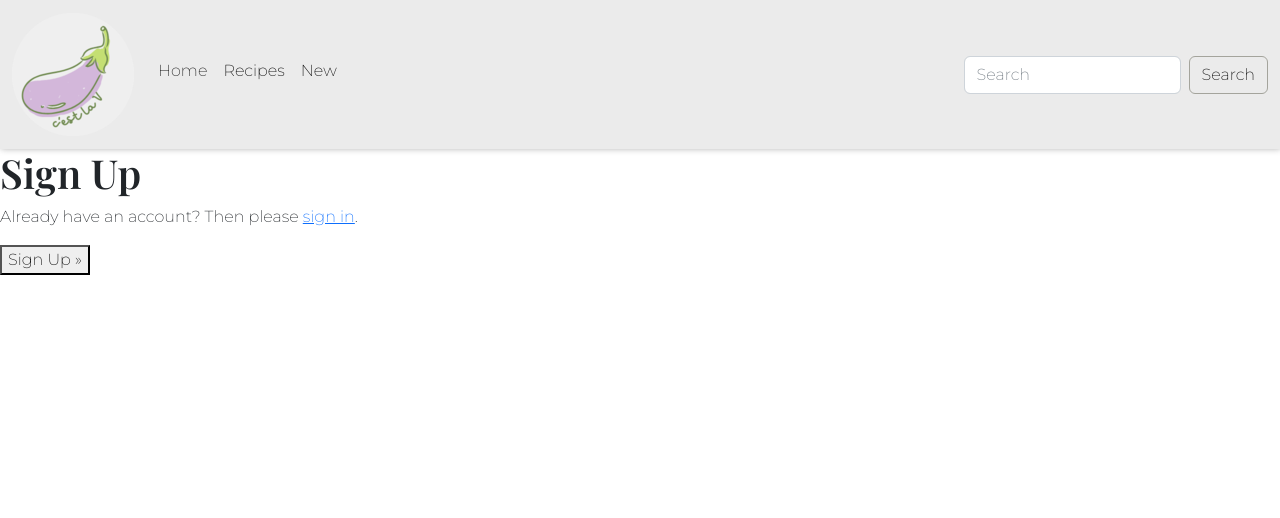
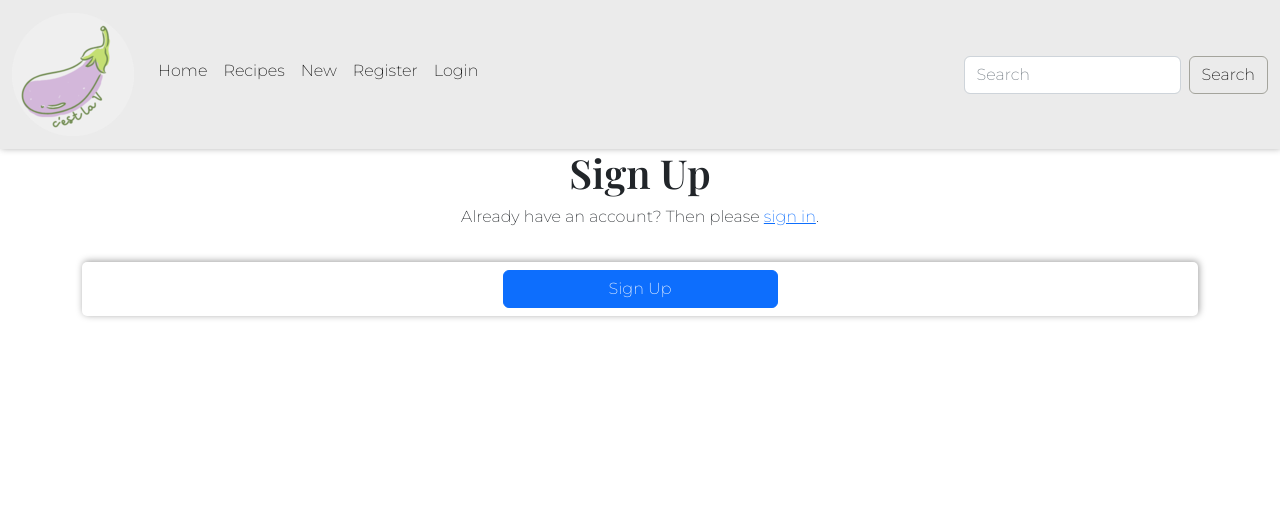
Before and after one commit to Ila-bura/C-est-la-V, a Django app: template templates/account/signup.html in a window 1280 px wide. Shown: the top 518 px of the page. Run offline with Django 3.2, Linux system fonts and the light colour scheme; the template is opened without the code that fills it, so the values that code supplies are empty; some libraries are stand-ins or nearby versions.

Commit message:
Add register and login authentication forms

```diff
--- a/static/css/base.css
+++ b/static/css/base.css
@@ -85,3 +85,17 @@ footer {
     height: 2rem;
     margin: 1rem;
 }
+
+.active {
+    border-bottom: 2px solid var(--blue);
+    font-weight: 500;
+}
+
+/* Form */
+
+.form {
+    width: 100%;
+    margin: 3% auto;
+    box-shadow: var(--smal-box-shadow);
+    border-radius: 5px;
+}
--- a/templates/account/signup.html
+++ b/templates/account/signup.html
@@ -1,21 +1,28 @@
-{% extends "account/base.html" %}
+{% extends "account/base.html" %} {% load i18n %} {% block title %}{% trans
+"Signup" %}{% endblock %} {% block content %}
+<div class="container text-center">
+  <h1>{% trans "Sign Up" %}</h1>
 
-{% load i18n %}
+  <p>
+    {% blocktrans %}Already have an account? Then please
+    <a href="{{ login_url }}">sign in</a>.{% endblocktrans %}
+  </p>
 
-{% block head_title %}{% trans "Signup" %}{% endblock head_title %}
-
-{% block content %}
-<h1>{% trans "Sign Up" %}</h1>
-
-<p>{% blocktrans %}Already have an account? Then please <a href="{{ login_url }}">sign in</a>.{% endblocktrans %}</p>
-
-<form class="signup" id="signup_form" method="post" action="{% url 'account_signup' %}">
-  {% csrf_token %}
-  {{ form.as_p }}
-  {% if redirect_field_value %}
-  <input type="hidden" name="{{ redirect_field_name }}" value="{{ redirect_field_value }}" />
-  {% endif %}
-  <button type="submit">{% trans "Sign Up" %} &raquo;</button>
-</form>
+  <form
+    class="form p-2"
+    id="signup_form"
+    method="post"
+    action="{% url 'account_signup' %}"
+  >
+    {% csrf_token %} {{ form|crispy }} {% if redirect_field_value %}
+    <input
+      type="hidden"
+      name="{{ redirect_field_name }}"
+      value="{{ redirect_field_value }}"
+    />
+    {% endif %}
+    <button type="submit" class="btn btn-primary w-25">Sign Up</button>
+  </form>
+</div>
 
 {% endblock content %}
--- a/templates/includes/header.html
+++ b/templates/includes/header.html
@@ -1,6 +1,8 @@
 {% load static %}
 
 <header>
+  <!-- Check page to apply active class -->
+  {% with request.resolver_match.url_name as url_name %}
   <nav class="navbar navbar-expand-lg">
     <div class="container-fluid">
       <!-- Logo -->
@@ -26,18 +28,52 @@
         <ul class="navbar-nav me-auto mb-2">
           <li class="nav-item">
             <a
-              class="nav-link active"
+              class="nav-link {% if url_name == 'blog' %}active{% endif %}"
               aria-current="page"
               href="{% url 'blog' %}"
               >Home</a
             >
           </li>
           <li class="nav-item">
-            <a class="nav-link" href="#">Recipes</a>
+            <a
+              class="nav-link {% if url_name == 'recipes' %}active{% endif %}"
+              href=""
+              >Recipes</a
+            >
           </li>
           <li class="nav-item">
-            <a class="nav-link" href="#">New</a>
+            <a
+              class="nav-link {% if url_name == 'add_recipe' %}active{% endif %}"
+              href=""
+              >New</a
+            >
           </li>
+          <!-- Check if user is logged in -->
+          {% if request.user.is_authenticated %}
+          <li class="nav-item">
+            <a
+              class="nav-link {% if url_name == 'accounts_logout' %}active{% endif %}"
+              href="/accounts/logout/"
+              >Logout</a
+            >
+          </li>
+          <!-- If not, show register and login links -->
+          {% else %}
+          <li class="nav-item">
+            <a
+              class="nav-link {% if url_name == 'accounts_signup' %}active{% endif %}"
+              href="/accounts/signup/"
+              >Register</a
+            >
+          </li>
+          <li class="nav-item">
+            <a
+              class="nav-link {% if url_name == 'accounts_login' %}active{% endif %}"
+              href="/accounts/login/"
+              >Login</a
+            >
+          </li>
+          {% endif %}
         </ul>
         <!-- Form for search bar -->
         <form class="d-flex" role="search">
@@ -52,4 +88,5 @@
       </div>
     </div>
   </nav>
+  {% endwith %}
 </header>
```
Also changed, not shown: templates/account/login.html (+26 -43 lines), templates/account/logout.html (+18 -17 lines).
